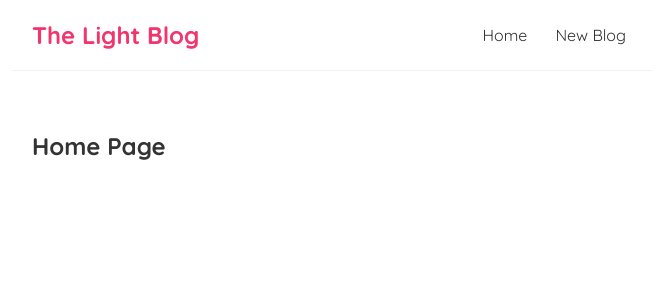
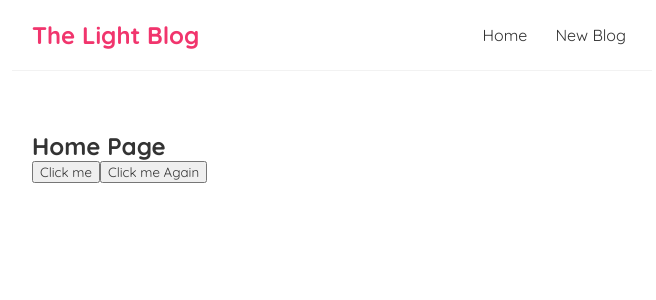
Before and after one commit to LeonNjoroge/light-blog, a React (Create React App) app: page / in a window 1280 px wide. Shown: the top 300 px of the page, without its empty margins (308-964 px from the left). Built offline with nearby package versions, Linux system fonts and the light colour scheme.

Commit message:
Script for buttons

```diff
--- a/src/Home.js
+++ b/src/Home.js
@@ -1,7 +1,17 @@
 const Home = () =>{
+    const handleClick = (e) =>{
+        console.log("Hello, Ninjas", e);
+    }
+
+    const handleClickAgain = (name, e) =>{
+        console.log("Hello " + name, e.target);
+    }
+
     return(
         <div className = "home">
             <h2>Home Page</h2>
+            <button onClick={handleClick}>Click me</button>
+            <button onClick={(e)=>handleClickAgain('mario', e)}>Click me Again</button>
         </div>
     );
 }
```
